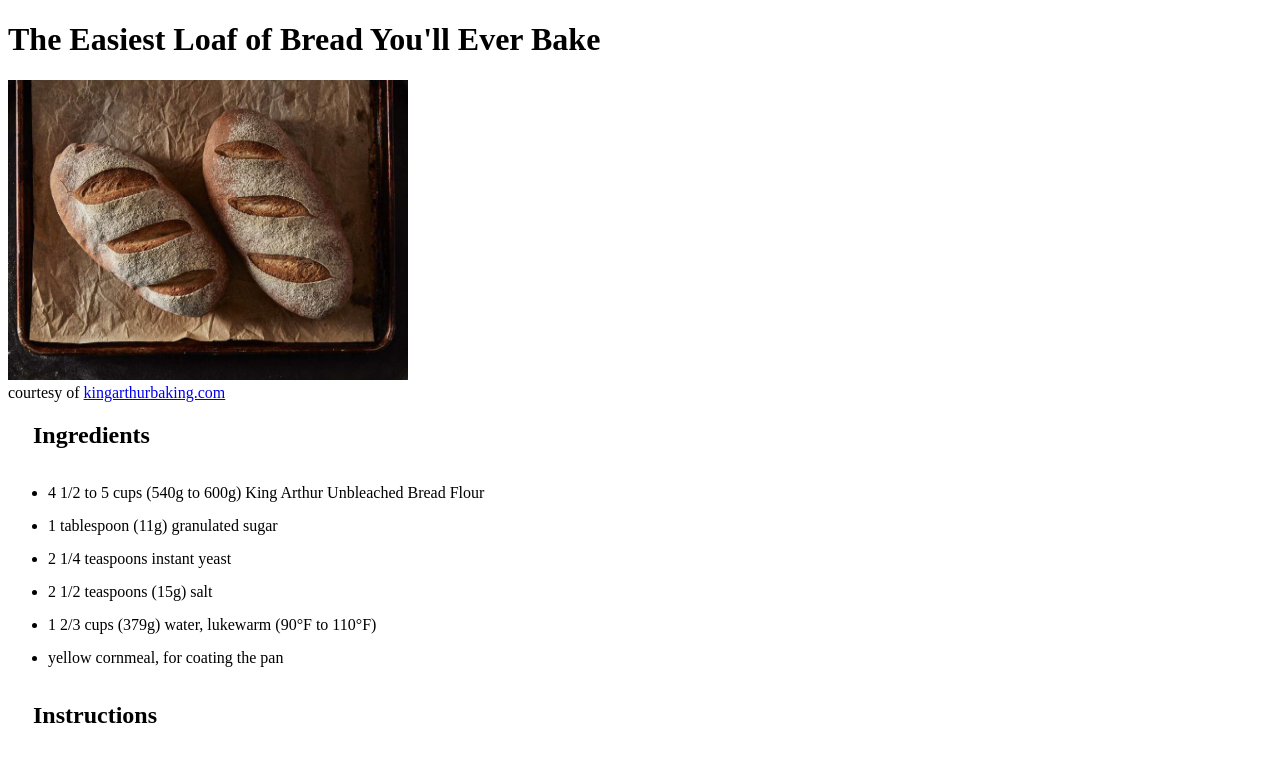
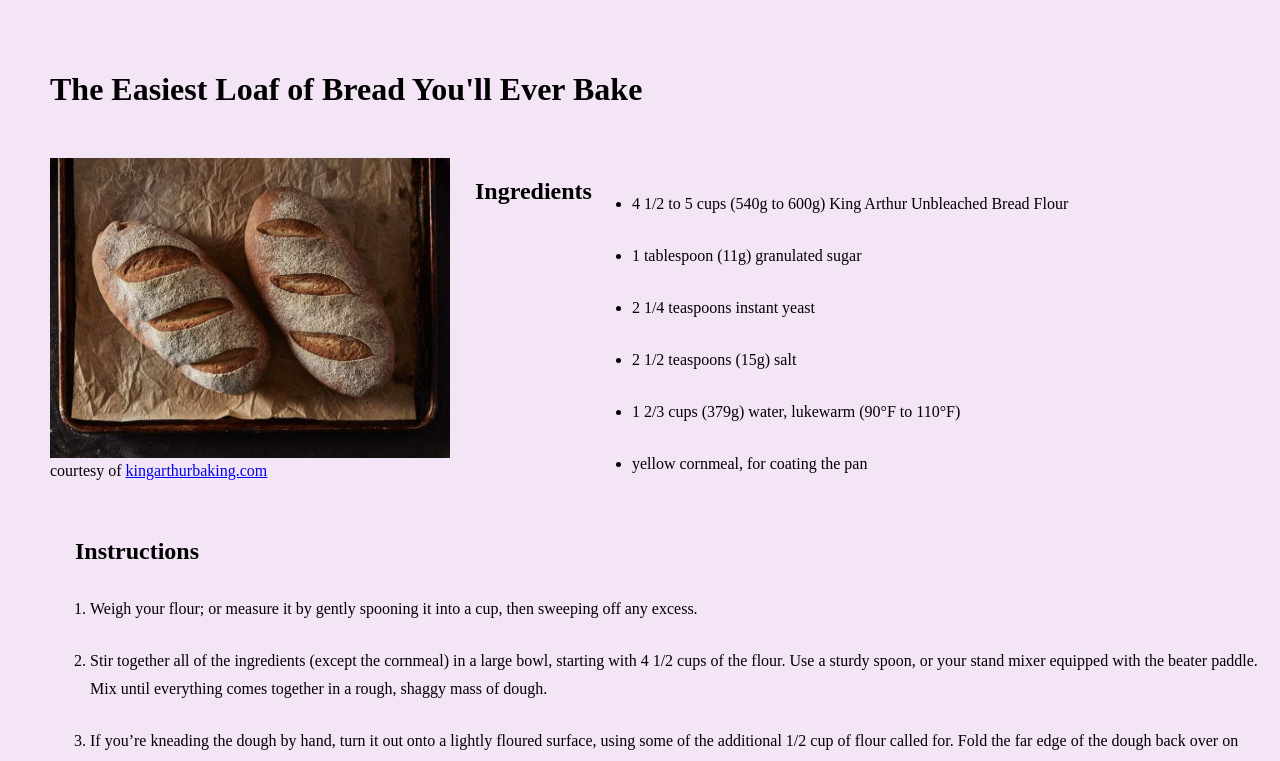
Before and after one commit to JJHoffman/algorithms, a plain HTML site: page recipe-page/index.html in a window 1280 px wide. Shown: the top 761 px of the page. Drawn offline with Linux system fonts and the light colour scheme.

Commit message:
added more css

```diff
--- a/recipe-page/index.html
+++ b/recipe-page/index.html
@@ -6,31 +6,44 @@
   </head>
   <body>
   <style>
-    figcaption{
-        margin-left= 40px;
+  body{
+    background-color: #F3E5F5;
+    margin-left: 50px;
    }
 
  article {
      display: flex;
  }
+
  #ingrediants-list {
-        align-items: left;
-        margin-bottom: 10px;
+     flex-direction: column;
  }
+
+h1 {
+  padding-top: 50px;
+  margin-bottom: 50px;
+}
+
  h2 {
-        margin-bottom: 25px;
+    // margin-bottom: 25px;
     margin-left: 25px;
     padding-bottom: 10px;
  }
+
  li {
-        padding-bottom: 15px;
+  margin-top: 1em;
+  margin-bottom: 1.5em;
+  line-height: 1.75em;
  }
     </style>
+
     <header>
       <h1>The Easiest Loaf of Bread You'll Ever Bake</h1>
     </header>
     <main>
 
+      <article>
+<section id="splash" aria-label="bread image">
       <img
         src="/recipe-page/assets/kingarthurbread.jpeg"
         alt="Two oval loaves of bread with three vent slits each on the top of the loaves."
@@ -38,14 +51,13 @@
         width="400"
         margin-right:
         10px;
-      />
+      >
       <figcaption>
        courtesy of
         <a href=https://www.kingarthurbaking.com/recipes/the-easiest-loaf-of-bread-youll-ever-bake-recipe>kingarthurbaking.com </a>
       </figcaption>
-
-
-        <h2>Ingredients</h2>
+</section>
+        <h2 id="ingrediatns">Ingredients</h2>
         <ul id="ingrediants-list">
           <li>
             4 1/2 to 5 cups (540g to 600g) King Arthur Unbleached Bread Flour
@@ -57,6 +69,7 @@
           <li>yellow cornmeal, for coating the pan</li>
         </ul>
         </article>
+      </section>
       <section id="instructions">
         <h2>Instructions</h2>
         <ol id="ordered-list-instructions" start="1">
```
Lines whose indentation alone changed are shown as unchanged.
